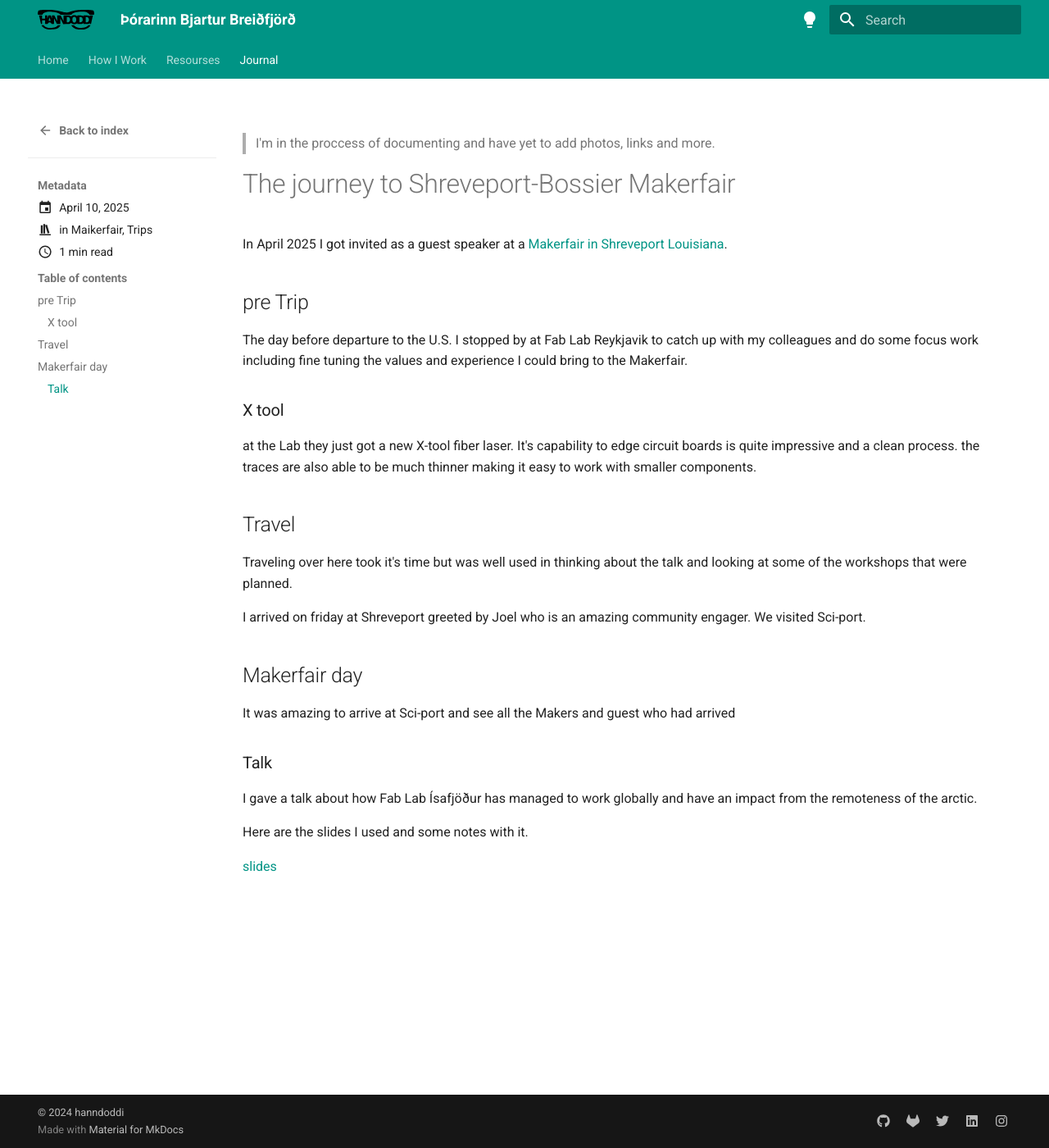
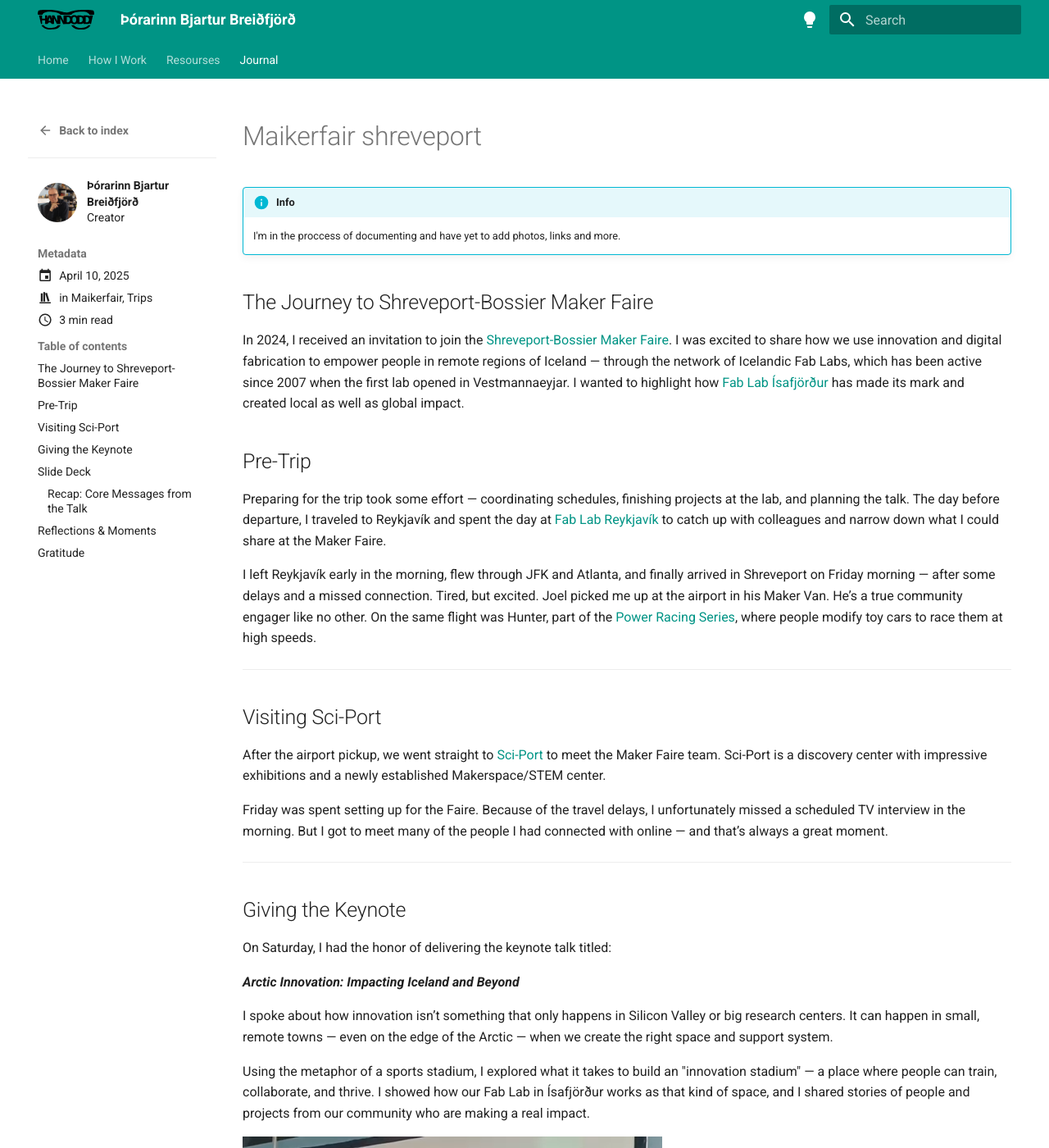
Before and after one commit to hanndoddi/hanndoddi_site, an MkDocs documentation site: the page built from docs/journal/posts/maikerfair_shreveport.md, in a window 1280 px wide and 1400 px high. Shown: the whole window at 82% size. Built offline with MkDocs 1.6.1 and Material for MkDocs 9.7.7, drawn with Linux system fonts in a browser that asks for light colours; some of the changed text lies outside the part shown.

Commit message:
maker fair shreveport draft

```diff
--- /dev/null
+++ b/docs/journal/.authors.yml
@@ -0,0 +1,6 @@
+authors:
+  Þórarinn:
+    name: Þórarinn Bjartur Breiðfjörð
+    description: Creator
+    avatar: ../assets/thorarinn_bb_826x827px.jpeg
+   # url: https://www.youtube.com/@james-willett?sub_confirmation=1
--- a/docs/journal/posts/maikerfair_shreveport.md
+++ b/docs/journal/posts/maikerfair_shreveport.md
@@ -13,37 +13,96 @@
 #  - Material for MkDocs
 ---
 
-> I'm in the proccess of documenting and have yet to add photos, links and more.
+!!! info
+    I'm in the proccess of documenting and have yet to add photos, links and more.
 
-# The journey to Shreveport-Bossier Makerfair
+## The Journey to Shreveport-Bossier Maker Faire
 
-In April 2025 I got invited as a guest speaker at a [Makerfair in Shreveport Louisiana](https://shreveport.makerfaire.com/).
+In 2024, I received an invitation to join the [Shreveport-Bossier Maker Faire](https://shreveport.makerfaire.com/). I was excited to share how we use innovation and digital fabrication to empower people in remote regions of Iceland — through the network of Icelandic Fab Labs, which has been active since 2007 when the first lab opened in Vestmannaeyjar. I wanted to highlight how [Fab Lab Ísafjörður](https://fabisa.is) has made its mark and created local as well as global impact.
 
 <!-- more -->
 
-## pre Trip
+## Pre-Trip
 
-The day before departure to the U.S. I stopped by at Fab Lab Reykjavik to catch up with my colleagues and do some focus work including fine tuning the values and experience I could bring to the Makerfair.
+Preparing for the trip took some effort — coordinating schedules, finishing projects at the lab, and planning the talk. The day before departure, I traveled to Reykjavík and spent the day at [Fab Lab Reykjavík](https://www.flr.is) to catch up with colleagues and narrow down what I could share at the Maker Faire.
 
-### X tool
+I left Reykjavík early in the morning, flew through JFK and Atlanta, and finally arrived in Shreveport on Friday morning — after some delays and a missed connection. Tired, but excited. Joel picked me up at the airport in his Maker Van. He’s a true community engager like no other. On the same flight was Hunter, part of the [Power Racing Series](https://powerracingseries.org/), where people modify toy cars to race them at high speeds.
 
-at the Lab they just got a new X-tool fiber laser. It's capability to edge circuit boards is quite impressive and a clean process. the traces are also able to be much thinner making it easy to work with smaller components.
+---
 
-## Travel
+## Visiting Sci-Port
 
-Traveling over here took it's time but was well used in thinking about the talk and looking at some of the workshops that were planned.
+After the airport pickup, we went straight to [Sci-Port](https://sci-port.org/) to meet the Maker Faire team. Sci-Port is a discovery center with impressive exhibitions and a newly established Makerspace/STEM center.
 
-I arrived on friday at Shreveport greeted by Joel who is an amazing community engager. We visited Sci-port.
+Friday was spent setting up for the Faire. Because of the travel delays, I unfortunately missed a scheduled TV interview in the morning. But I got to meet many of the people I had connected with online — and that’s always a great moment.
 
-## Makerfair day
+---
 
-It was amazing to arrive at Sci-port and see all the Makers and guest who had arrived
+## Giving the Keynote
 
-### Talk
+On Saturday, I had the honor of delivering the keynote talk titled:
 
-I gave a talk about how Fab Lab Ísafjöður has managed to work globally and have an impact from the remoteness of the arctic.
+**_Arctic Innovation: Impacting Iceland and Beyond_**
 
-Here are the slides I used and some notes with it.
+I spoke about how innovation isn’t something that only happens in Silicon Valley or big research centers. It can happen in small, remote towns — even on the edge of the Arctic — when we create the right space and support system.
 
+Using the metaphor of a sports stadium, I explored what it takes to build an "innovation stadium" — a place where people can train, collaborate, and thrive. I showed how our Fab Lab in Ísafjörður works as that kind of space, and I shared stories of people and projects from our community who are making a real impact.
 
-[slides](https://hanndoddi.github.io/makerfair_shreveport/index.html)
+![talk](../../assets/img_posts/makerfair_shreveport/talk.png)
+
+---
+
+## Slide Deck
+
+Here are the slides from my keynote talk at the 2025 Shreveport-Bossier Maker Faire:
+
+[Slide deck: Arctic Innovation – Impacting Iceland and Beyond](https://hanndoddi.github.io/makerfair_shreveport/index.html)
+
+---
+
+### Recap: Core Messages from the Talk
+
+> **Innovation = Idea × Value**
+> Innovation happens when creativity meets relevance.
+
+---
+
+> **Ideas require** imagination, insight, curiosity, and courage.
+
+---
+
+> **Value is built on** relevance, feasibility, impact, sustainability, and timing.
+
+---
+
+> **Innovation needs a space** — like a stadium for sports, we need dedicated places (like Fab Labs) where ideas can be trained, tested, and shared.
+
+---
+
+> **Superstars don’t rise alone** — it takes roles, support, and systems to nurture innovation.
+
+---
+
+> **A strong network is like a relay team** — ideas move faster and go further when passed, not hoarded.
+
+---
+
+I also joined a panel discussion about the Maker Faire community and the role it plays in our local contexts.
+
+---
+
+## Reflections & Moments
+
+The Maker Faire itself was a vibrant celebration of creativity. From robotics and CNC demos to handmade crafts and educational exhibits, it was inspiring to see so many people from different backgrounds building and sharing.
+
+I met incredible makers, educators, and organizers, and heard about the unique challenges and opportunities in Louisiana's maker ecosystem. One thing was clear: the spirit of making is alive and well here.
+
+---
+
+## Gratitude
+
+Huge thanks to the Maker Faire team for the warm welcome — and to everyone who made time to connect, share stories, and show me around.
+
+Let’s keep the network going, whether it's across the Atlantic or just across town.
+
+![race](../../assets/img_posts/makerfair_shreveport/race.jpg)
```
Also changed, not shown: other parts of docs/journal/posts/maikerfair_shreveport.md (+1 -1 lines), docs/How_I_Work/index.md (+18 -13 lines), docs/assets/img_posts/makerfair_shreveport/makervan.jpg (added), docs/assets/img_posts/makerfair_shreveport/prs.jpg (added), docs/assets/img_posts/makerfair_shreveport/prstalk.jpg (added), docs/assets/img_posts/makerfair_shreveport/race.jpg (added), docs/assets/img_posts/makerfair_shreveport/talk.png (added).
